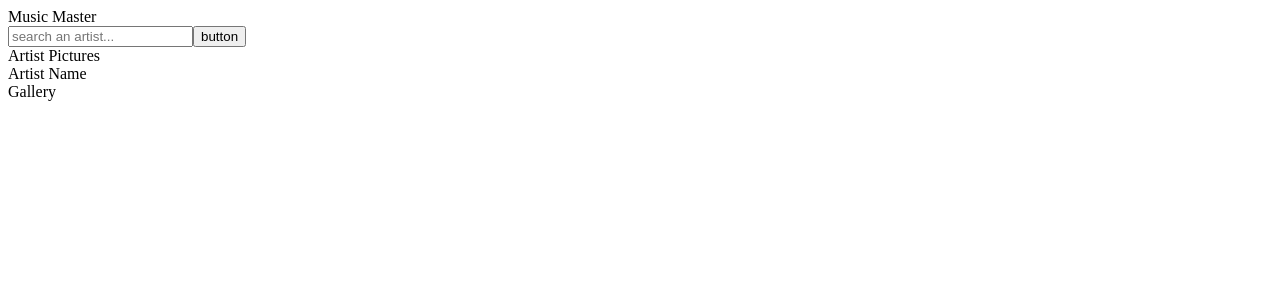
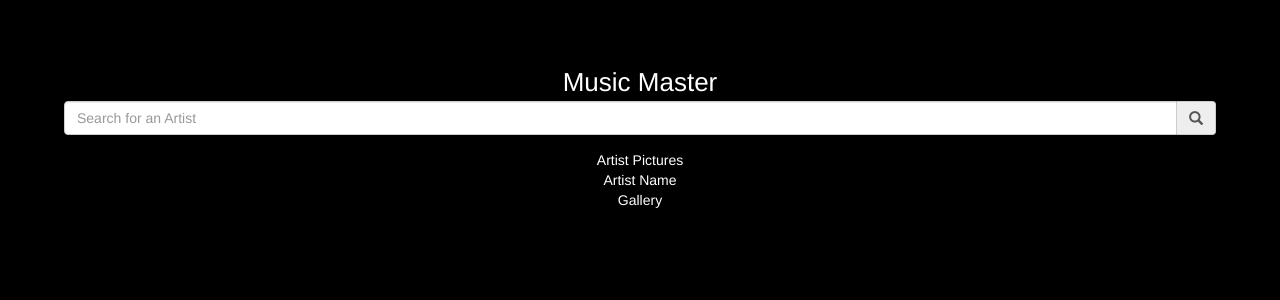
Before and after one commit to AJRedDevil/musicmaster, a React (Create React App) app: page / in a window 1280 px wide. Shown: the top 300 px of the page. Built offline with nearby package versions, Linux system fonts and the light colour scheme.

Commit message:
Applied react bbootstrap css

```diff
--- a/public/index.html
+++ b/public/index.html
@@ -19,6 +19,7 @@
       work correctly both with client-side routing and a non-root public URL.
       Learn how to configure a non-root public URL by running `npm run build`.
     -->
+    <link rel="stylesheet" href="https://maxcdn.bootstrapcdn.com/bootstrap/latest/css/bootstrap.min.css">
     <title>React App</title>
   </head>
   <body>
--- /dev/null
+++ b/src/App.css
@@ -0,0 +1,13 @@
+body {
+    background: #000;
+    color: #fff;
+}
+
+.App {
+    text-align: center;
+    padding: 5%
+}
+
+.App-title {
+    font-size: 26px;
+}
--- a/src/App.jsx
+++ b/src/App.jsx
@@ -1,14 +1,24 @@
 import React, { Component } from 'react';
+
+import { FormGroup, FormControl, InputGroup, Glyphicon } from 'react-bootstrap';
+import './App.css';
 
 class App extends Component {
     render() {
         return (
-            <div>
+            <div className="App">
                 <div className="App-title">Music Master</div>
-                <div>
-                    <input type="text" placeholder="search an artist..." />
-                    <button>button</button>
-                </div>
+                <FormGroup>
+                    <InputGroup>
+                        <FormControl
+                            type="text"
+                            placeholder="Search for an Artist"
+                        />
+                        <InputGroup.Addon>
+                            <Glyphicon glyph="search"></Glyphicon>
+                        </InputGroup.Addon>
+                    </InputGroup>
+                </FormGroup>
                 <div className="Profile">
                     <div>Artist Pictures</div>
                     <div>Artist Name</div>
```
